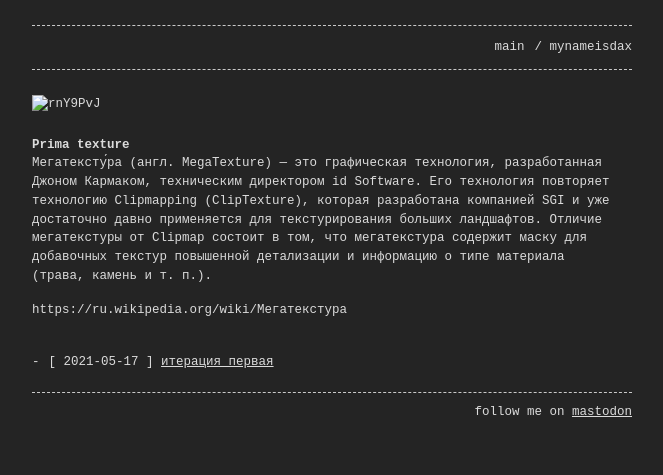
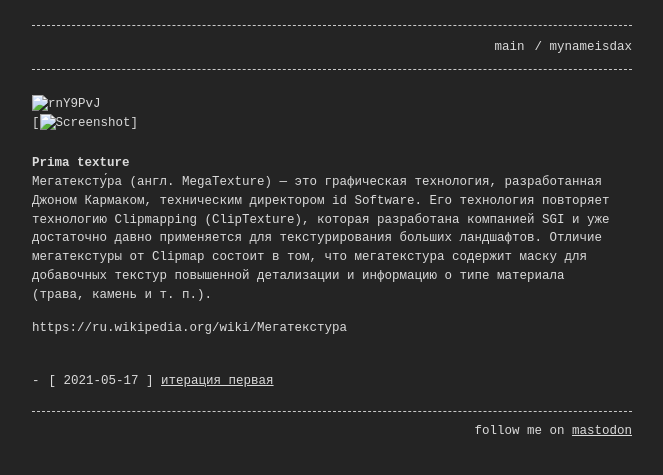
Before and after one commit to mynameisdax/prima_tex, a Jekyll site: the page built from index.md, in a window 1280 px wide. Shown: the top 475 px of the page, without its empty margins (308-971 px from the left). Built offline with Jekyll 4.4.1, drawn with Linux system fonts in a browser that asks for light colours.

Commit message:
Update index.md

```diff
--- a/index.md
+++ b/index.md
@@ -5,8 +5,7 @@ permalink: /
 ---
 
 ![rnY9PvJ](https://user-images.githubusercontent.com/84326564/118566593-d60dfa00-b77c-11eb-822d-8fa371e5825d.gif)
-
-
+[<img src="https://user-images.githubusercontent.com/84326564/118566593-d60dfa00-b77c-11eb-822d-8fa371e5825d.gif" width="350" title="Screenshot">]
 
 # Prima texture
 
```
